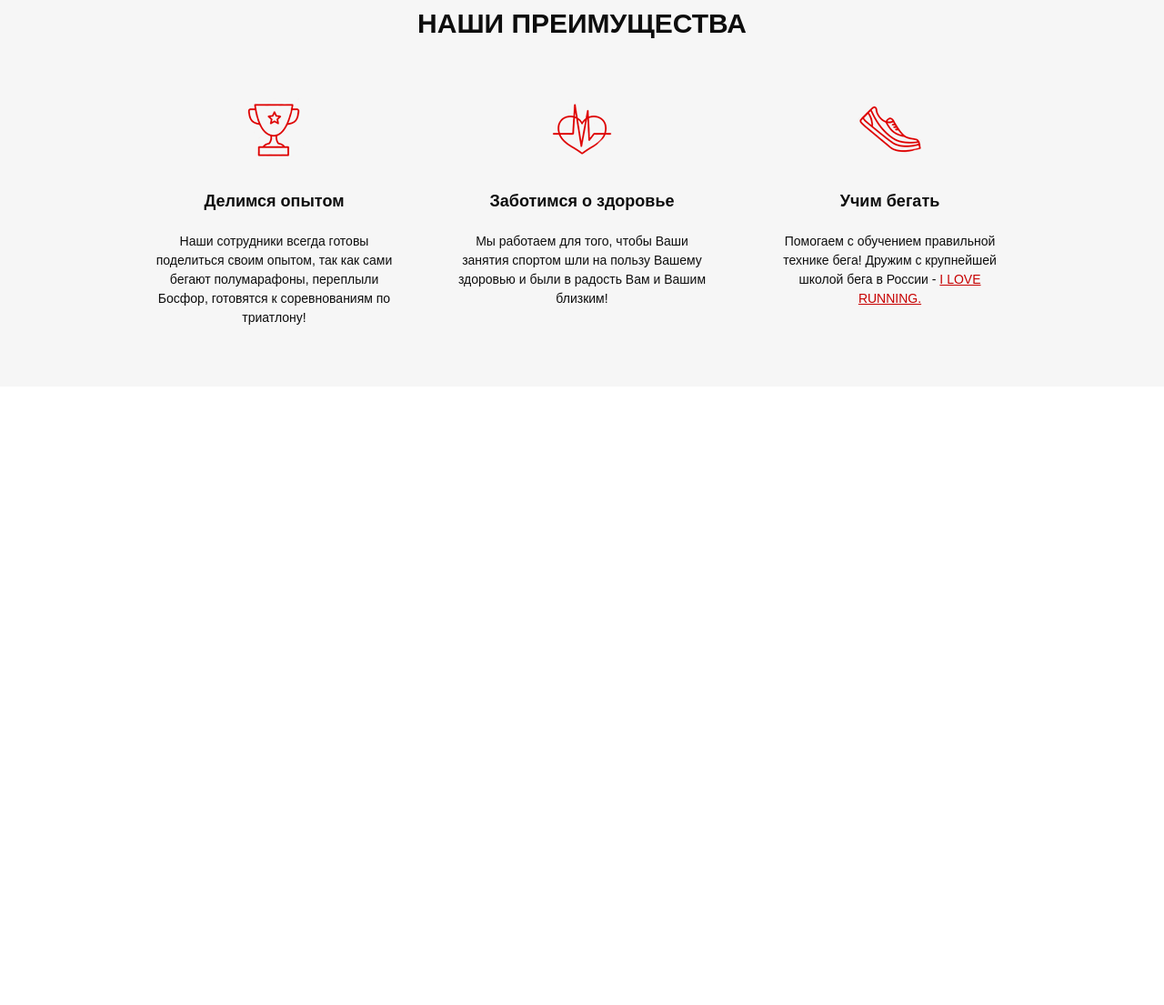
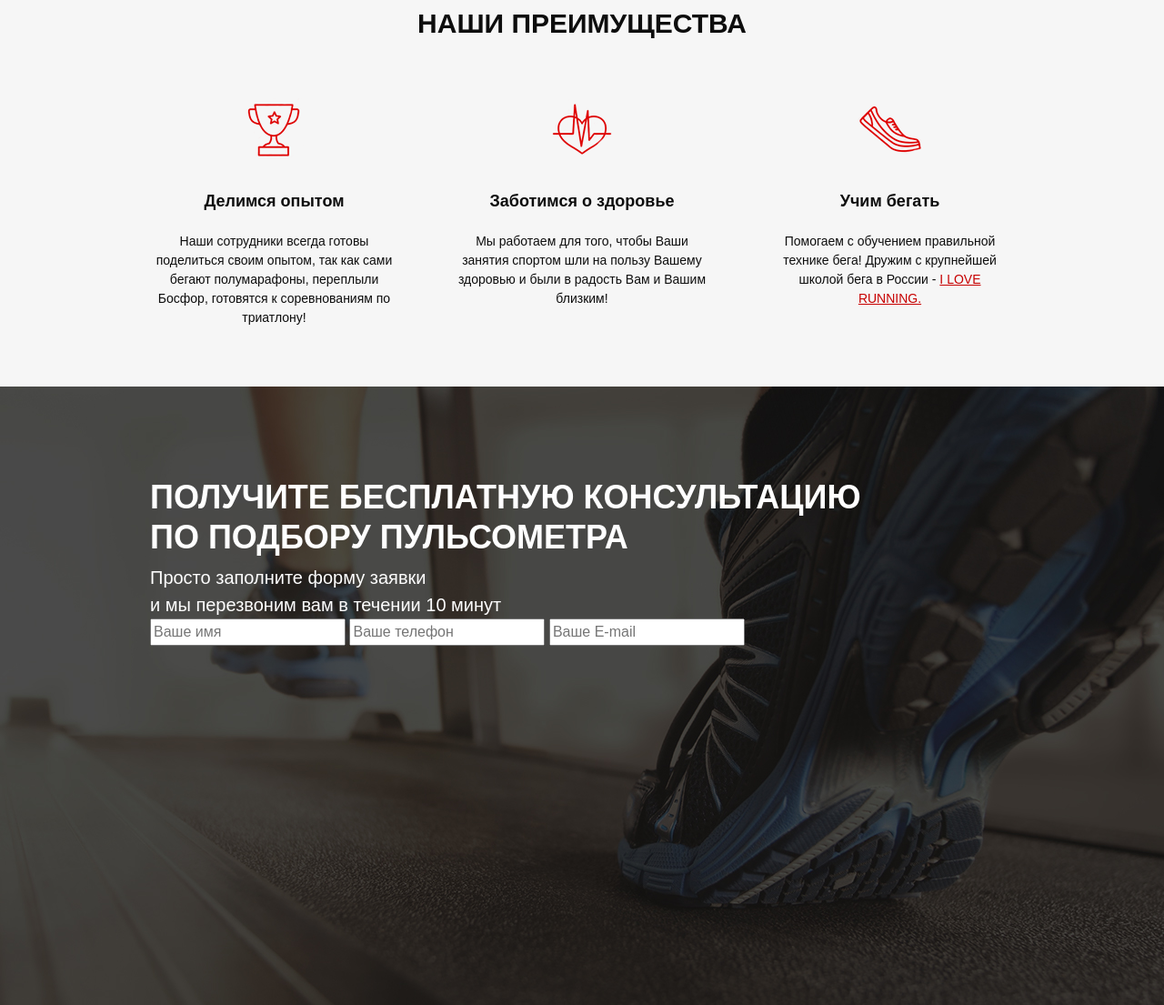
Before and after one commit to Bondi14/pulse, a website: page src/index.html in a window 1280 px wide. Shown: the part 769-1874 px from the top of the page at 91% size. Before the commit the page ends 1194 px from the top, so only its background shows below. Drawn offline with Linux system fonts and the light colour scheme.

Commit message:
New section added

```diff
--- a/src/index.html
+++ b/src/index.html
@@ -79,5 +79,20 @@
         </div>
     </div>
     </div>
+
+    <div class="consultation">
+        <div class="container">
+            <h2 class="title title_left">
+                Получите бесплатную консультацию <br> по подбору пульсометра
+            </h2>
+            <div class="consultation__desc">
+                Просто заполните форму заявки <br> и мы перезвоним вам в течении 10 минут</div>
+                <form action="#">
+                    <input placeholder="Ваше имя" type="text" >
+                    <input placeholder="Ваше телефон" type="text" >
+                    <input placeholder="Ваше E-mail" type="text" >
+                </form>
+        </div>
+    </div>
 </body>
 </html>
--- /dev/null
+++ b/src/sass/blocks/_consultation.scss
@@ -0,0 +1,10 @@
+.consultation {
+    min-height: 680px;
+    padding: 100px 0 92px 0;
+    background: url('../../img/bg2.png') center (center/cover) no-repeat;
+    &__desc {
+        color: #FFFFFF;
+        font-size: 20px;
+        font-weight: 500;
+    }
+}
--- a/src/sass/blocks/_promo.scss
+++ b/src/sass/blocks/_promo.scss
@@ -1,7 +1,7 @@
 .promo {
     min-height: 650px;
     padding: 21px 0 93px 0;
-    background: url(../../img/bg.png) center (center/cover) no-repeat;
+    background: url(../img/bg.png) center (center/cover) no-repeat;
     &__wrapper {
         display: flex;
         flex-direction: column;
--- /dev/null
+++ b/src/sass/blocks/_titles.scss
@@ -0,0 +1,12 @@
+.title {
+    color: #0d0d0d;
+    font-size: 30px;
+    font-weight: 700;
+    text-align: center;
+    text-transform: uppercase;
+    &_left {
+        font-size: 36px;
+        text-align: left;
+        color: #FFFFFF;
+    }
+}
--- a/src/sass/style.scss
+++ b/src/sass/style.scss
@@ -11,3 +11,5 @@
 @import 'blocks/header';
 @import 'blocks/buttons';
 @import 'blocks/benefits';
+@import 'blocks/titles';
+@import 'blocks/consultation';
```
Also changed, not shown: src/css/style.min.css, src/img/bg2.png (added).
